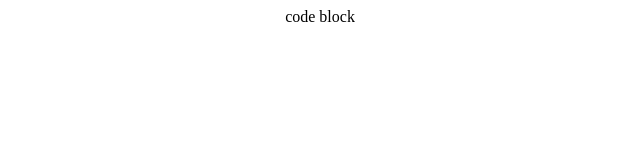
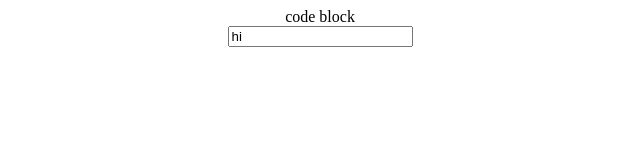
Before and after one commit to dollshak/CodeLearnClient, a React (Create React App) app: page /codeBlock in a window 1280 px wide. Shown: the top 160 px of the page, without its empty margins (320-960 px from the left). Built offline with nearby package versions, Linux system fonts and the light colour scheme.

Commit message:
navigate between login and codeblocks

```diff
--- a/src/pages/CodeBlockPage/CodeBlockPage.jsx
+++ b/src/pages/CodeBlockPage/CodeBlockPage.jsx
@@ -1,16 +1,69 @@
-import React from "react";
-import { useParams, useSearchParams } from "react-router-dom";
+import React, { Component, useEffect, useState } from "react";
+import { useParams, useSearchParams, useNavigate } from "react-router-dom";
+import Axios from "axios";
 
 const CodeBlockPage = () => {
+  const [textBox, setTextBox] = useState("hi");
   const [searchParams, setSearchParams] = useSearchParams();
+  const [sessionUuid, setSessionUuid] = useState();
+  const [student_login, setStudent_login] = useState();
+  const [codeBlock, setCodeBlock] = useState();
+  const api = Axios.create({
+    baseURL: "http://localhost:5000",
+  });
+  const navigate = useNavigate();
+
+  useEffect(() => {
+    setSessionUuid(searchParams.get("uuid"));
+    setStudent_login(searchParams.get("student_login"));
+    if (student_login === "true") {
+      console.log("student login true");
+      navigate("/login?uuid=".concat(sessionUuid));
+    }
+  });
+
+  const loadSession = () => {
+    setSessionUuid(searchParams.get("uuid"));
+    setStudent_login(searchParams.get("student_login"));
+    if (student_login === "true") {
+      console.log("student login true");
+      navigate("/login", { uuid: sessionUuid });
+    }
+    // api
+    //   .get("/session/".concat(sessionUuid))
+    //   .then((res) => {
+    //     console.log("first data", res.data);
+    //     api.get("/codeBlock/".concat(res.data._id)).then((res) => {
+    //       console.log("codeblock", res.data);
+    //       setCodeBlock(res.data);
+    //       setTextBox(codeBlock.code);
+    //     });
+    //   })
+    //   .catch((err) => {});
+
+    // api.get("/session/1").then((res) => {
+    //   console.log(res.data[0]);
+    // });
+  };
 
   return (
     <div>
-      {console.log(searchParams.get("uuid"))}
-      {console.log(searchParams.get("student_login"))}
+      {/* {loadSession()} */}
+      {/* {console.log(searchParams.get("uuid"))}
+      {console.log(searchParams.get("student_login"))} */}
+      {console.log("student login", student_login)}
+      {console.log("uuid", sessionUuid)}
       <div>code block</div>
+
+      <input
+        type="input"
+        value={textBox}
+        onChange={(ev) => setTextBox(ev.target.value)}
+      />
     </div>
   );
 };
 
+// onChange={(ev) => this.setState({ textBox: ev.target.value })}
+
 export default CodeBlockPage;
--- a/src/pages/LobbyPage/LobbyPage.jsx
+++ b/src/pages/LobbyPage/LobbyPage.jsx
@@ -1,4 +1,4 @@
-import React, { useState } from "react";
+import React, { useEffect, useState } from "react";
 import { StudentsModal } from "../StudentsModal/StudentsModal";
 import Axios from "axios";
 
@@ -32,11 +32,22 @@ const LobbyPage = () => {
       });
   };
 
+  useEffect(() => {
+    api
+      .get("/codeBlock")
+      .then((res) => {
+        setCodeBlocks(res.data);
+      })
+      .catch((err) => {
+        console.log(err);
+      });
+  });
+
   return (
     <div className="lobby">
       <div className="lobby_container">
         <h1>Choose Code Block</h1>
-        {loadCoadBlocks()}
+        {/* {loadCoadBlocks()} */}
         {codeBlocks.map((codeBlock) => (
           <button
             onClick={() => OnCodeBlockClick(codeBlock)}
--- a/src/pages/LoginPage/LoginPage.jsx
+++ b/src/pages/LoginPage/LoginPage.jsx
@@ -1,13 +1,14 @@
 import React, { useEffect, useState } from "react";
-import { useNavigate } from "react-router-dom";
+import { useNavigate, useSearchParams } from "react-router-dom";
 import Axios from "axios";
-import GetAllUsers from "../../api";
 
 const api = Axios.create({
   baseURL: "http://localhost:5000",
 });
 
-const LoginPage = () => {
+const LoginPage = ({}) => {
+  const [searchParams, setSearchParams] = useSearchParams();
+  const [uuid, setUuid] = useState();
   const [userDetails, setUserDetails] = React.useState({
     username: "",
     password: "",
@@ -20,7 +21,6 @@ const LoginPage = () => {
 
   const handleChange = (event) => {
     const value = event.target.value;
-    console.log(event);
     setUserDetails({
       ...userDetails,
       [event.target.name]: value,
@@ -29,7 +29,14 @@ const LoginPage = () => {
 
   React.useEffect(() => {}, [userDetails.username]);
 
-  async function OnSubmit() {
+  useEffect(() => setUuid(searchParams.get("uuid")));
+
+  const validateMentorLogIn = () => {
+    api.get("/users/mentor/");
+  };
+
+  async function OnSubmitMentor() {
+    console.log("on submit mentor");
     api
       .get("/users")
       .then((res) => {
@@ -46,8 +53,17 @@ const LoginPage = () => {
       alert("login is field, plese try again");
     }
   }
+
+  const onSubminStudent = () => {
+    console.log("on submit student");
+    // validateLogIn();
+    navigate(
+      "/codeBlock?uuid=".concat(uuid).concat("&student_login=").concat("false")
+    );
+  };
   return (
     <div className="login">
+      {console.log("uuid from login", uuid)}
       <div className="login_contianer">
         <h1>Login Page</h1>
         <div className="inputs_container">
@@ -67,7 +83,7 @@ const LoginPage = () => {
           />
         </div>
 
-        <button type="submit" onClick={OnSubmit}>
+        <button type="submit" onClick={uuid ? onSubminStudent : OnSubmitMentor}>
           login
         </button>
       </div>
--- a/src/pages/StudentsModal/StudentsModal.jsx
+++ b/src/pages/StudentsModal/StudentsModal.jsx
@@ -1,4 +1,4 @@
-import React, { useState } from "react";
+import React, { useEffect, useState } from "react";
 import Axios from "axios";
 
 export const StudentsModal = ({ open, onClose, codeBlock }) => {
```
